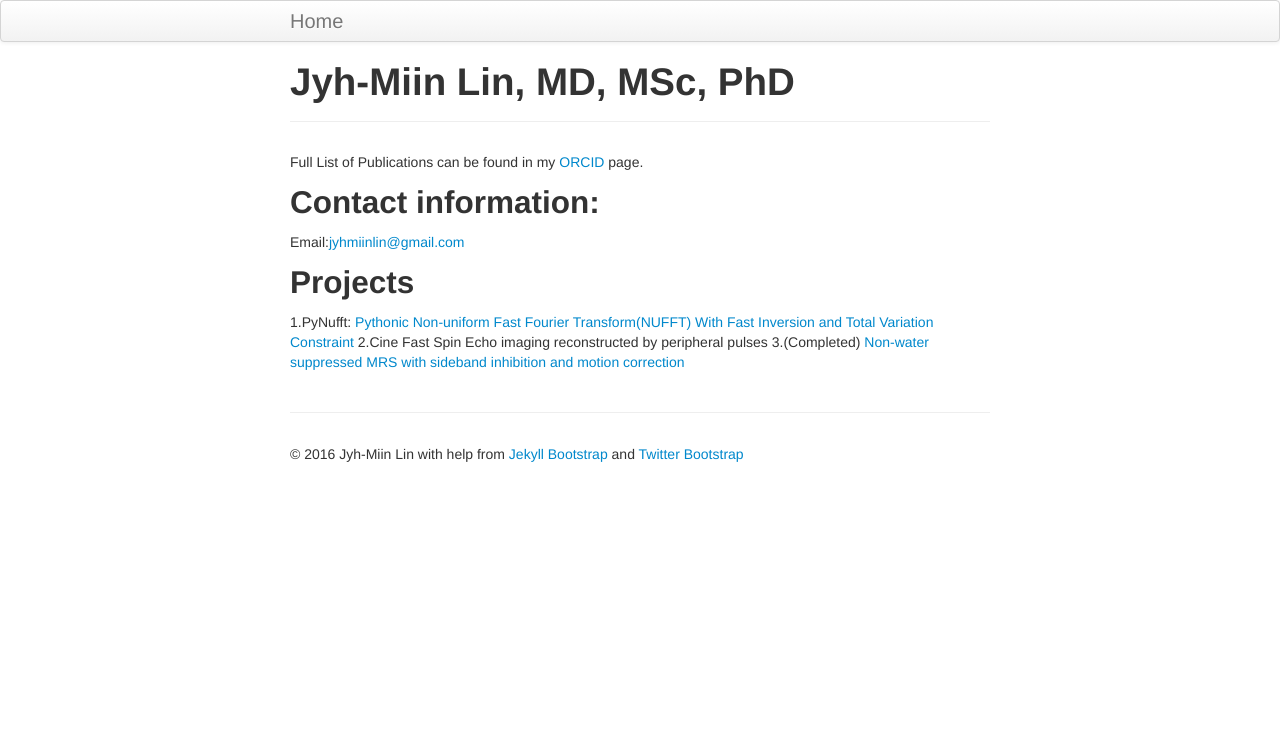
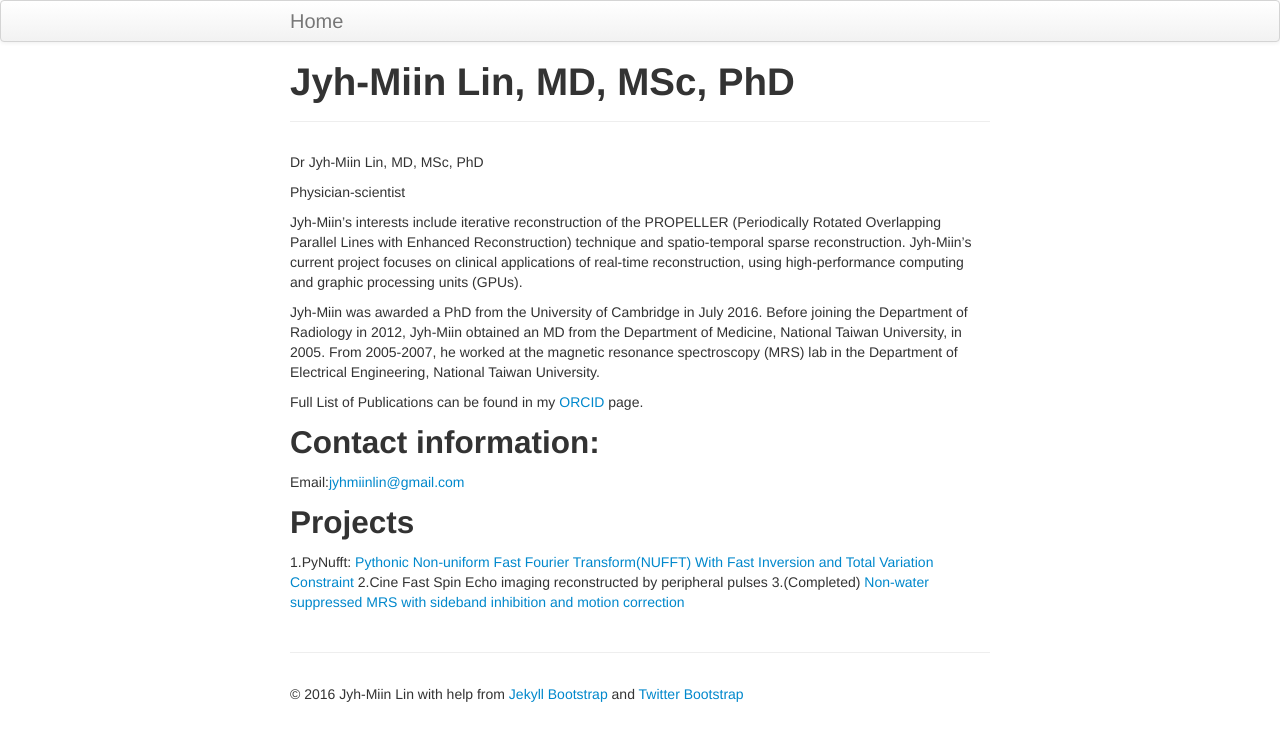
Before and after one commit to jyhmiinlin/jyhmiinlin.github.io, a Jekyll site: the page built from index.md, in a window 1280 px wide. Shown: the top 741 px of the page. Built offline with Jekyll 4.4.1, drawn with Linux system fonts in a browser that asks for light colours.

Commit message:
add background

```diff
--- a/index.md
+++ b/index.md
@@ -3,6 +3,13 @@ layout: page
 title: Jyh-Miin Lin, MD, MSc, PhD
 ---
 
+Dr Jyh-Miin Lin, MD, MSc, PhD
+
+Physician-scientist
+
+Jyh-Miin's interests include iterative reconstruction of the PROPELLER (Periodically Rotated Overlapping Parallel Lines with Enhanced Reconstruction) technique and spatio-temporal sparse reconstruction. Jyh-Miin's current project focuses on clinical applications of real-time reconstruction, using high-performance computing and graphic processing units (GPUs).
+
+Jyh-Miin was awarded a PhD from the University of Cambridge in July 2016. Before joining the Department of Radiology in 2012, Jyh-Miin obtained an MD from the Department of Medicine, National Taiwan University, in 2005. From 2005-2007, he worked at the magnetic resonance spectroscopy (MRS) lab in the Department of Electrical Engineering, National Taiwan University.
 
 Full List of Publications can be found in my <a href="https://orcid.org/0000-0002-2028-2899">ORCID</a> page.
 
```
